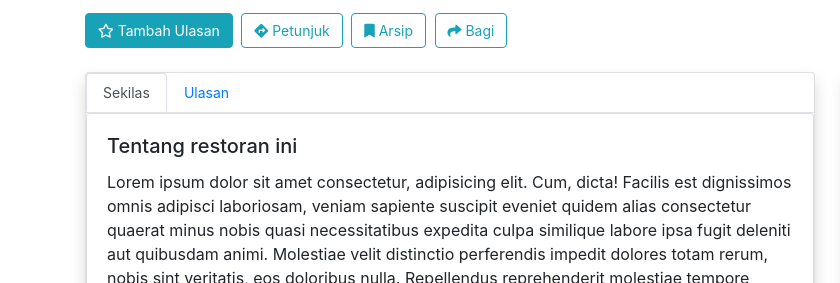
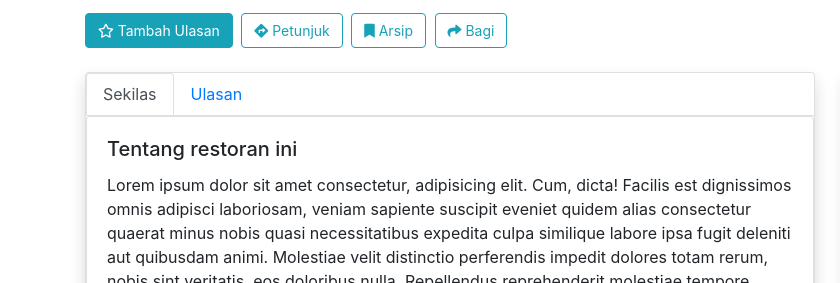
Before and after one commit to PhilAnggara/mangan-template, a plain HTML site: page restoran.html in a window 1280 px wide. Shown: the part 608-891 px from the top of the page, 0-840 px from the left. Drawn offline with Linux system fonts and the light colour scheme; a web font is replaced by a local one.

Commit message:
nav-link font-size

```diff
--- a/frontend/styles/main.scss
+++ b/frontend/styles/main.scss
@@ -123,6 +123,9 @@ footer {
   }
   button, a {
     font-size: 10px;
+  }
+  .nav-link {
+    font-size: 16px;
   }
   .ratings {
     .product-rating {
```
Also changed, not shown: frontend/styles/main.css, 1 other file.
